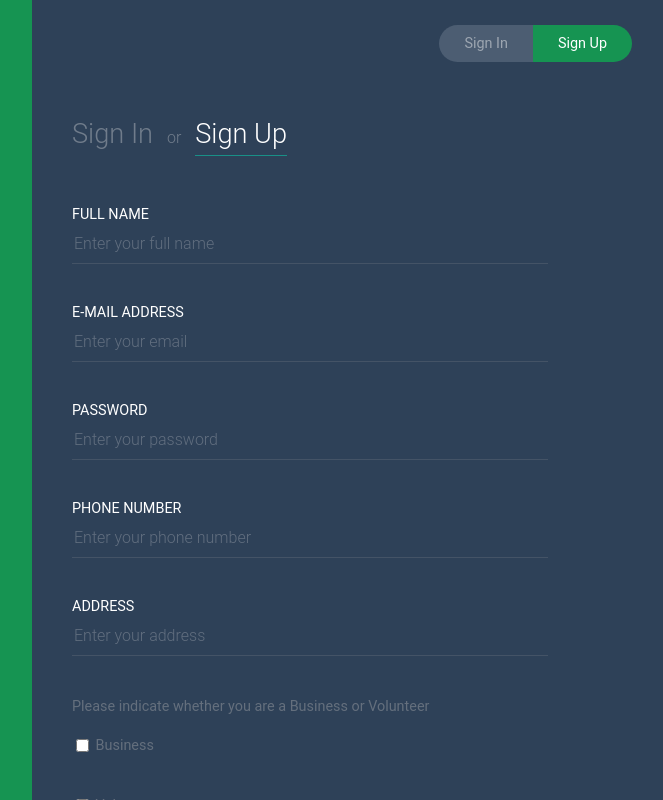
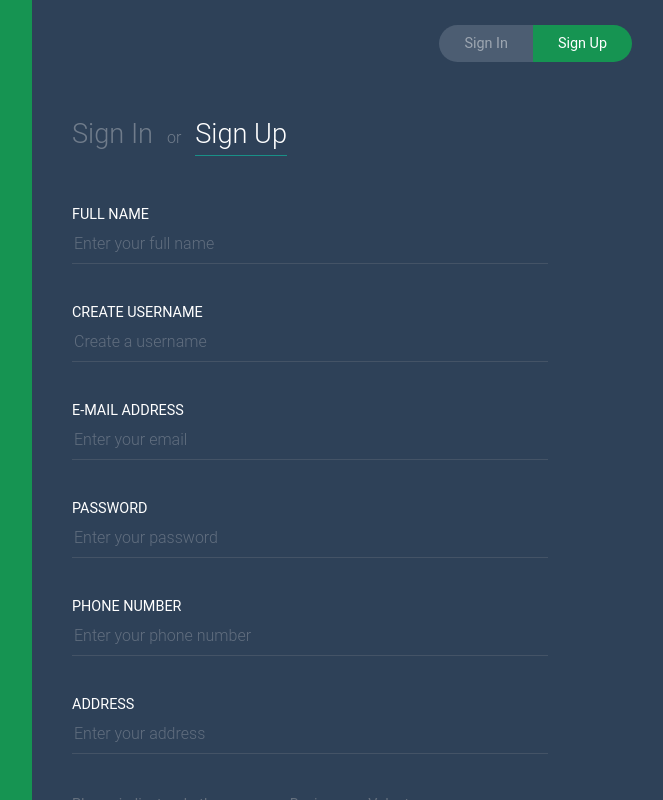
Before and after one commit to Replate1/Front-End, a React (Create React App) app in the folder replate/: page /#/ in a window 1280 px wide. Shown: the whole page, without its empty margins (608-1271 px from the left). Built offline with nearby package versions, Linux system fonts and the light colour scheme; a web font is replaced by a local one.

Commit message:
Added Username to registration

```diff
--- a/replate/src/pages/SignUpForm.js
+++ b/replate/src/pages/SignUpForm.js
@@ -42,6 +42,10 @@ class SignUpForm extends Component {
                 <input type="text" id="name" className="FormField__Input" placeholder="Enter your full name" name="name" value={this.state.name} onChange={this.handleChange} />
               </div>
               <div className="FormField">
+                <label className="FormField__Label" htmlFor="username">Create Username</label>
+                <input type="username" id="username" className="FormField__Input" placeholder="Create a username" name="username" value={this.state.username} onChange={this.handleChange} />
+              </div>
+              <div className="FormField">
                 <label className="FormField__Label" htmlFor="email">E-Mail Address</label>
                 <input type="email" id="email" className="FormField__Input" placeholder="Enter your email" name="email" value={this.state.email} onChange={this.handleChange} />
               </div>
```
